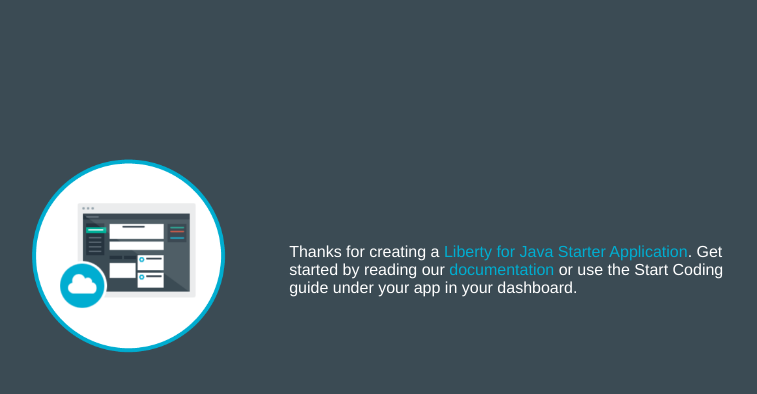
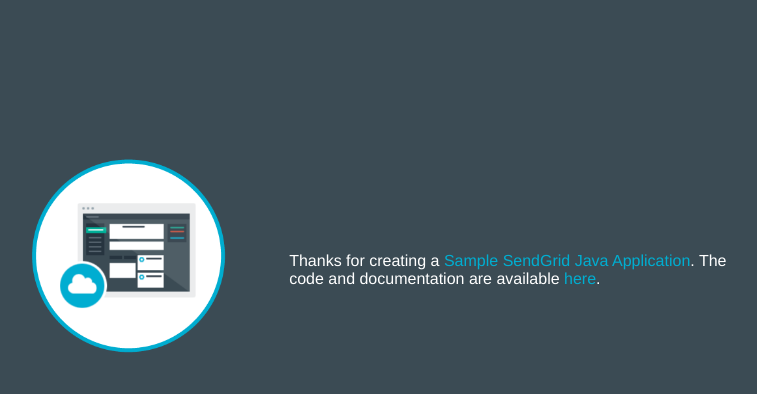
Before and after one commit to osipov/bluemix-sendgrid-java-sample, a plain HTML site: page WebContent/index.html in a window 1280 px wide. Shown: the whole page, without its empty margins (253-1010 px from the left). Drawn offline with Linux system fonts and the light colour scheme; no server answers.

Commit message:
modified default web page

```diff
--- a/WebContent/index.html
+++ b/WebContent/index.html
@@ -12,9 +12,8 @@
 			</td>
 			<td>
 				<h1 id = "message"></h1>
-				<p class='description'></p> Thanks for creating a <span class="blue">Liberty for Java Starter Application</span>. Get started by reading our <a
-				href="https://www.ng.bluemix.net/docs/#starters/liberty/index.html#liberty">documentation</a>
-				or use the Start Coding guide under your app in your dashboard.
+				<p class='description'></p> Thanks for creating a <span class="blue">Sample SendGrid Java Application</span>. The code and documentation are available <a
+				href="https://github.com/osipov/bluemix-sendgrid-java-sample">here</a>.
 			</td>
 		</tr>
 	</table>
--- a/WebContent/index.js
+++ b/WebContent/index.js
@@ -1,7 +1,7 @@
 // index.js
 
 // request message on server
-xhrGet("api/hello", function(responseText){
+xhrGet("api/email", function(responseText){
 	// add to document
 	var mytitle = document.getElementById('message');
 	mytitle.innerHTML = responseText;
```
Also changed, not shown: 1 other file.
